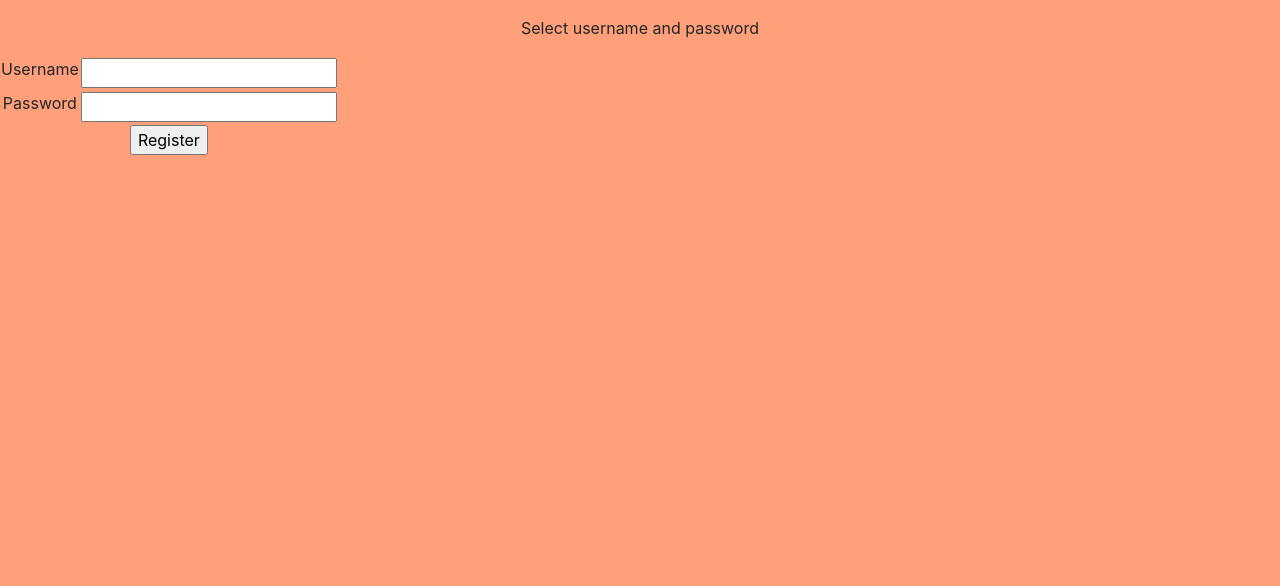
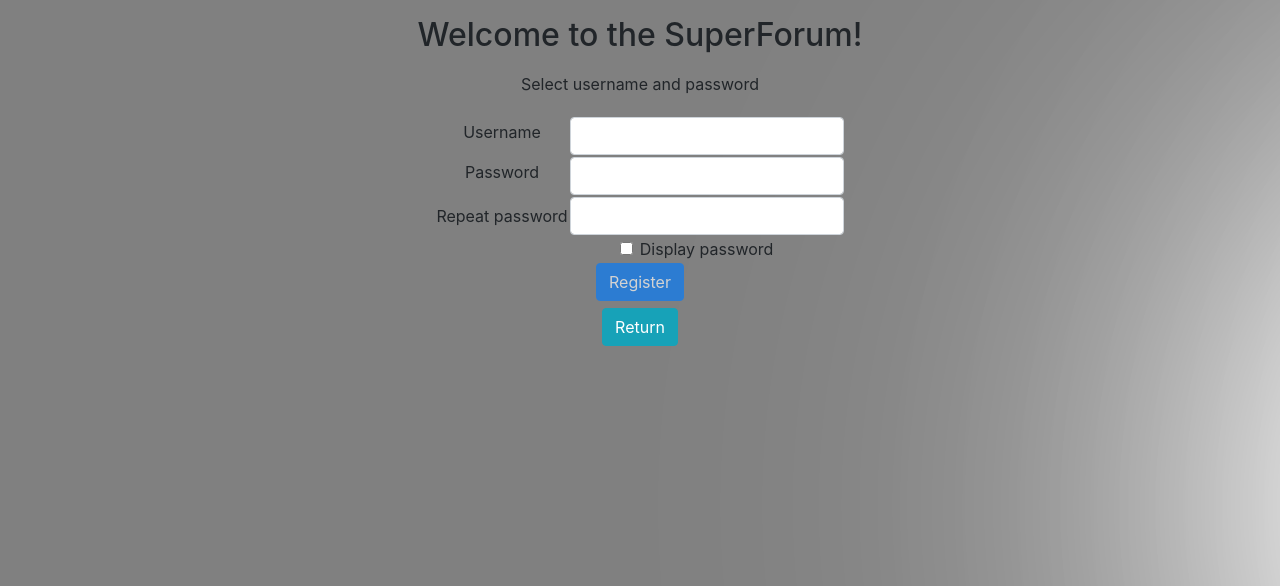
Before and after one commit to Meemeimei/Keskustelufoorumi, a Flask app: page /register in a window 1280 px wide. Shown: the top 586 px of the page. Run offline with Flask 2, Linux system fonts and the light colour scheme; some libraries are stand-ins or nearby versions.

Commit message:
kirjautumisen ja rekisteröitymisen uusi ulkoasu ja toiminnallisuusviilauksia

```diff
--- a/Sovellus/static/login.css
+++ b/Sovellus/static/login.css
@@ -1,19 +1,17 @@
 body {
-    background-color: #FFA07A;
+    text-align: center;
+    background-image: url("grey.png");
 }
 
 #topBanner {
     padding: 10px;
 }
 
-#errorMessage {
-    color:red;
+#error {
+    padding-bottom: 10px;
 }
 
-#passwordCompareError {
-    color: red;
-}
-
-#bodyDiv {
+#loginForm {
+    display: inline-block;
     text-align: center;
 }
--- a/Sovellus/static/site.css
+++ b/Sovellus/static/site.css
@@ -1,3 +1,3 @@
 body {
-    background-color: #FFA07A;
+    background-image: url("grey.png");
 }
--- a/Sovellus/static/site.js
+++ b/Sovellus/static/site.js
@@ -3,10 +3,31 @@ $('document').ready(function() {
 });
 
 function displayPassword() {
-    var x = document.getElementById("password");
-    if (x.type === "password") {
-      x.type = "text";
+  var x = document.getElementById("password");
+  if (x.type === "password") {
+    x.type = "text";
+  } else {
+    x.type = "password";
+  }
+}
+
+function checkPassword() {
+  var p1 = $("#password").val();
+  var p2 = $("#passwordRepeat").val();
+  if (p1 === "" || p2 === "") {
+    $("#submitButton")[0].disabled = true;
+    return
+  }
+
+  if (p1 === p2) {
+    $("#error").html("");
+    if ($("#username").val() !== "") {
+      $("#submitButton")[0].disabled = false;
     } else {
-      x.type = "password";
+      $("#submitButton")[0].disabled = true;
     }
+  } else {
+    $("#error").html("Passwords did not match");
+    $("#submitButton")[0].disabled = true;
   }
+}
--- a/Sovellus/templates/login/register.html
+++ b/Sovellus/templates/login/register.html
@@ -2,8 +2,14 @@
 
 {% block body %}
 <p>
-  {{ error }}
-  <div>Select username and password</div>
+  <h2>Welcome to the SuperForum!</h2>
+  <div></div>
+  <div id="topBanner">Select username and password</div>
+  <div></div>
+  <div id="error" class="text-danger">
+    {{ error }}
+  </div>
+
   <form id="loginForm" method="POST" action="{{ url_for('register') }}">
     <table>
       <tr>
@@ -11,7 +17,7 @@
           {{ form.username.label }}
         </td>
         <td>
-          {{ form.username }}
+          {{ form.username(class_="form-control") }}
         </td>
       </tr>
       <tr>
@@ -19,15 +25,38 @@
           {{ form.password.label }}
         </td>
         <td>
-          {{ form.password }}
+          {{ form.password(class_="form-control", onkeyup="checkPassword()") }}
+        </td>
+      </tr>
+      <tr>
+        <td>
+          <span>Repeat password</span>
+        </td>
+        <td>
+          <input type="password" id="passwordRepeat" class="form-control" onkeyup="checkPassword()">
+        </td>
+      </tr>
+      <tr>
+        <td></td>
+        <td>
+          <div>
+            <input type="checkbox" class="form-check-input" onclick="displayPassword()"><span>Display password</span>
+          </div>
         </td>
       </tr>
       <tr>
         <td colspan="2">
-          <input type="submit" value="Register"/>
+          <input type="submit" id="submitButton" class="btn btn-primary" value="Register" disabled/>
         </td>
       </tr>
+    </table>
   </form>
+
+  <div>
+    <form method="GET" action="{{ url_for('login') }}">
+      <input type="submit" class="btn btn-info" value="Return"/>
+    </form>
+  </div>
 </p>
 
 {% endblock %}
--- a/Sovellus/templates/shared/loginLayout.html
+++ b/Sovellus/templates/shared/loginLayout.html
@@ -12,11 +12,9 @@
   <script src="{{ url_for('static', filename='site.js') }}"></script>
 
   <body>
-    <div id="bodyDiv">
     {% block body %}
     <p>
     </p>
     {% endblock %}
-    </div>
   </body>
 </html>
```
Also changed, not shown: Sovellus/templates/login/changePassword.html (+18 -4 lines), Sovellus/templates/login/index.html (+16 -5 lines), Sovellus/users/models.py (+9 -2 lines), Sovellus/static/grey.png (added).
